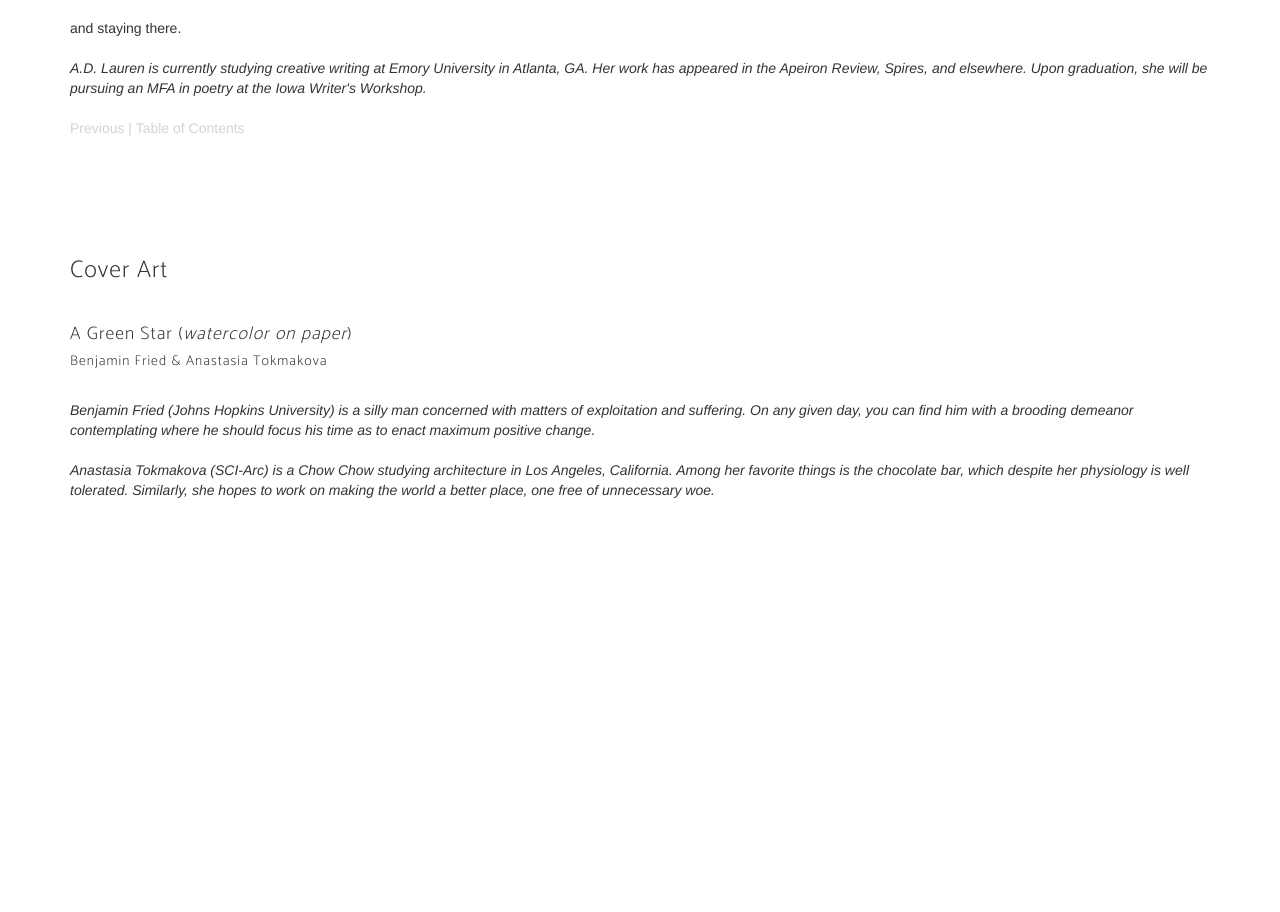
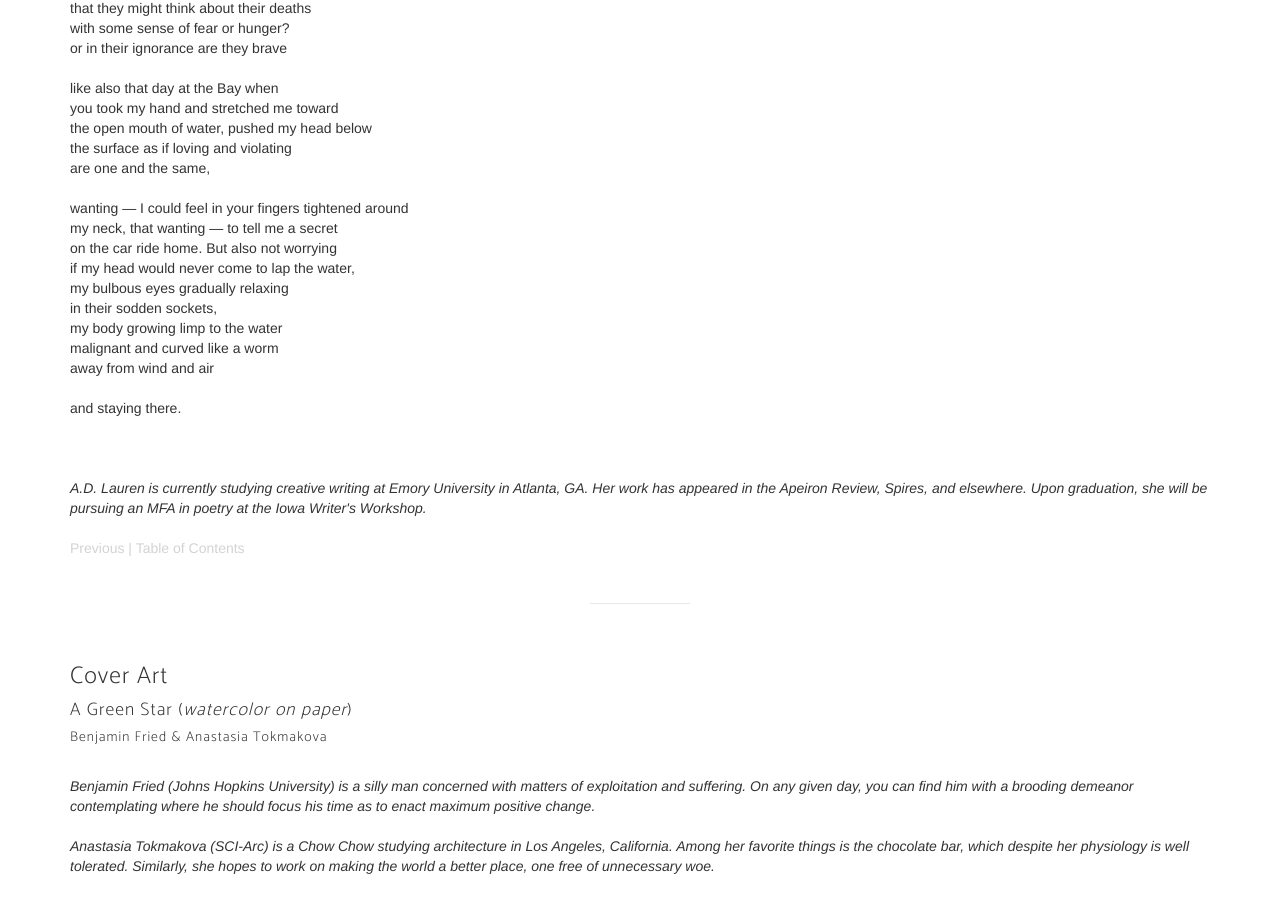
Before and after one commit to joellymammoth/zeniada.github.io, a website: page spring2017.html in a window 1280 px wide. Shown: the part 8977-9889 px from the top of the page. Drawn offline with nearby package versions, Linux system fonts and the light colour scheme; a web font is replaced by a local one.

Commit message:
added <br>s

```diff
--- a/spring2017.html
+++ b/spring2017.html
@@ -100,7 +100,7 @@
 
                         <h2>Hung</h2>
                         <h4>Hannah Thorpe</h4><br>
-
+                        <br>
                         hung– <br>
                         &nbsp;&nbsp;&nbsp;&nbsp;&nbsp;&nbsp;a hot-headed queen of denial <br>
                         &nbsp;&nbsp;&nbsp;&nbsp;&nbsp;&nbsp;smiling through rope-choked teeth <br>
@@ -126,6 +126,8 @@
                         &nbsp;&nbsp;&nbsp;&nbsp;&nbsp;&nbsp;caught in a skeptic’s trap <br>
                         <br>
                         <br>
+                        <br>
+                        <br>
                         <i>Hannah Thorpe is studying Writing Seminars and Philosophy at Johns Hopkins University. She is from Topanga, CA.</i><br />
                         <br />
                         <font color="d3d3d3">
@@ -138,7 +140,7 @@
 
                         <h2>Cheap Thrills</h2>
                         <h4>Grace Moore</h4><br>
-
+                        <br>
                         The world was erected by God or a bomb made of water.<br>
                         A fish, some kind of human sized thing.<br>
                         The Earth took shape and manners followed time<br>
@@ -163,6 +165,8 @@
                         and my future kids can’t read.<br>
                         <br>
                         <br>
+                        <br>
+                        <br>
                         <i>Grace Moore is a second year at the University of Iowa majoring in English and Art History. Every poem is for her great grandmother, Grace Welch.</i><br><br>
                         <font color="d3d3d3">
                         <a href="#hung"><font color="d3d3d3">Previous</font></a> |
@@ -176,7 +180,7 @@
 
                         <h2>Daddy</h2>
                         <h4>Grace Moore</h4><br>
-
+                        <br>
                         My father washes his hands with orchid petals and mist water. He dries, then wets them again to make emeralds out of oil in his eyes.<br>
                         He sits and draws with pen what he can’t write in the newspaper and turns a blind eye as four blessings grow more tired with age—two women makes a lonely life. <br>
                         There’s humor in subtlety and also in picking me up three and a half minutes late at summer camp. <br>
@@ -194,6 +198,8 @@
                         <br>
                         <br>
                         <br>
+                        <br>
+                        <br>
                         <i>Grace Moore is a second year at the University of Iowa majoring in English and Art History. Every poem is for her great grandmother, Grace Welch.</i><br><br>
                         <font color="d3d3d3">
                         <a href="#cheap"><font color="d3d3d3">Previous</font></a> |
@@ -206,7 +212,7 @@
 
                         <h2>Blue</h2>
                         <h4>Clara Guyton</h4><br>
-
+                        <br>
                         he was like the shell fixed by a parchment membrane, broken and unbroken. <br>
                         <br>
 
@@ -232,7 +238,8 @@
                         <br>
 
                         in the blue kitchen light, deflated dreams dissolve into the consistency of a creamy waning gibbous moon, awkward and unreachable. Four hardboiled eggs in hand, he spins them on the counter like a distant deaf DJ. the crunch of the shell pressed against the white ceramic plate shatters the silent hum of this premature morning crisis.
-
+                        <br>
+                        <br>
                         <br>
                         <br><i>Clara Guyton is a senior double majoring in English and Dance & Movement Studies at Emory University. In her spare time, she enjoys poetry, studying and being out in nature, playing the ukulele, and painting.
                         </i><br><br>
@@ -299,7 +306,7 @@
 
                         <h2>The Longshoreman</h2>
                         <h4>Hannah Thorpe</h4><br>
-
+                        <br>
                         lower your voice, longshoreman <br>
                         heathen from a bad stew <br>
                         you forgot your thoughts in <br>
@@ -324,7 +331,8 @@
                         watching you ignore the guidance you<br>
                         didn’t ask for in the first place<br>
 
-
+                        <br>
+                        <br>
                         <br>
                         <br>
                         <i>Hannah Thorpe is studying Writing Seminars and Philosophy at Johns Hopkins University. She is from Topanga, CA.
@@ -340,7 +348,7 @@
 
                         <h2>house.</h2>
                         <h4>Allison Jiang</h4><br>
-
+                        <br>
                         I used to think I would become a writer but now<br>
                         my words feel rusty at the joints; they scuttle awkwardly from my fingers, not as smooth<br>
                         as I remember them being, and not nearly as beautiful. In the room downstairs where the Christmas tree used to be I see an image of myself, bowl-haired and <br>
@@ -363,6 +371,8 @@
                         <br>
                         <br>
                         <br>
+                        <br>
+                        <br>
                         <i>Allison Jiang (Johns Hopkins University) is a freshman from Holmdel, New Jersey. She hopes to one day own a big dog, play with words for a living, and set the Guinness World Record for most television watched by a human person.
                         </i><br><br>
                         <font color="d3d3d3">
@@ -376,7 +386,7 @@
 
                         <h2>A Photograph from 1999</h2>
                         <h4>A.D. Lauren</h4><br>
-
+                        <br>
                         You have a fineness that comes to mind<br>
                         like inchworm<br>
                         so at its window for swallow<br>
@@ -423,7 +433,8 @@
                         <br>
                         and staying there.
 
-
+                        <br>
+                        <br>
                         <br>
                         <br>
                         <i>A.D. Lauren is currently studying creative writing at Emory University in Atlanta, GA. Her work has appeared in the Apeiron Review, Spires, and elsewhere. Upon graduation, she will be pursuing an MFA in poetry at the Iowa Writer's Workshop.
@@ -432,12 +443,13 @@
                         <a href="#house"><font color="d3d3d3">Previous</font></a> |
                         <a href="#"><font color="d3d3d3">Table of Contents</font></a>
                         </font>
-
+                        <br>
+                        <br>
                         <!-- COVER ART -->
-                        <section id="coverart" class="features">
-
+                        <hr>
+                        <br>
+                        <br>
                         <h3>Cover Art</h3>
-                        <br>
                         <h4>A Green Star (<i>watercolor on paper</i>)</h4>
                         <h5>Benjamin Fried &amp; Anastasia Tokmakova</h5>
                         <br>
```
